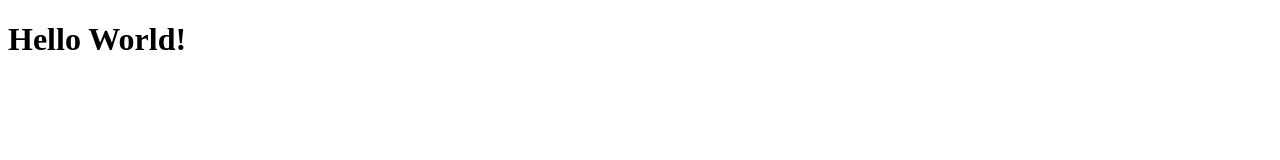
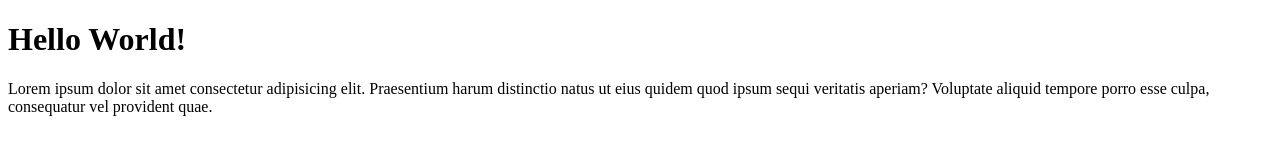
Before and after one commit to Andi-Yahya/andy-tes-repo, a plain HTML site: page index.html in a window 1280 px wide. Drawn offline with Linux system fonts and the light colour scheme.

Commit message:
Menambahkan Paragraf

```diff
--- a/index.html
+++ b/index.html
@@ -8,5 +8,6 @@
 </head>
 <body>
     <h1>Hello World!</h1>
+    <p>Lorem ipsum dolor sit amet consectetur adipisicing elit. Praesentium harum distinctio natus ut eius quidem quod ipsum sequi veritatis aperiam? Voluptate aliquid tempore porro esse culpa, consequatur vel provident quae.</p>
 </body>
 </html>
```
